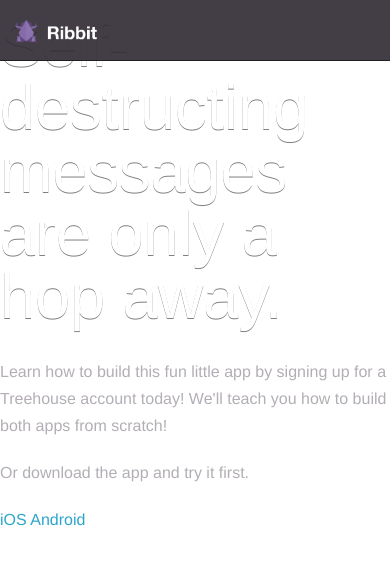
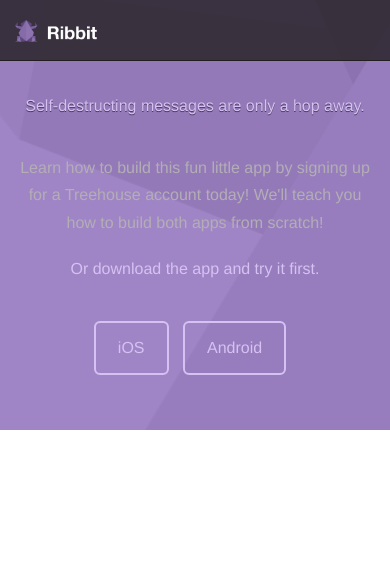
Before and after one commit to pencilskirt/Ribbit_remote, a plain HTML site: page index.html in a window 390 px wide. Drawn offline with Linux system fonts and the light colour scheme.

Commit message:
Built and styled headline panel and buttons. Added rules to media query for small screens.

```diff
--- a/css/my-styles.css
+++ b/css/my-styles.css
@@ -1,3 +1,8 @@
+/* Global
+================================ */
+.rnd {
+	border-radius: 6px;
+}
 
 /* Type
 ================================ */
@@ -32,6 +37,31 @@ p {
 	line-height: 2.4;
 }
 
+.lead {
+	color: #d5c1f2;
+	margin-bottom: 70px;
+}
+
+.lead:nth-of-type(2) {
+	font-size: initial;
+	margin-bottom: 20px;
+}
+
+/* Banner Headline
+================================ */
+
+.headline {
+	background: #a085c6 url('../img/main-bg.png') no-repeat 200% 100%;
+	padding: 200px 0 140px 0;
+	margin-bottom: 70px;
+}
+
+.device {
+	width: 345px;
+	height: 589px;
+	background: url('../img/device-hero.png') no-repeat;
+}
+
 /* Layout
 ================================ */
 
@@ -61,6 +91,24 @@ p {
 	background-size: 100%;
 }
 
+/* Buttons
+================================= */
+
+.btn-dl {
+	color: inherit;
+	border: solid 2px;
+	margin-right: 10px;
+	padding: 12px 22px;
+	display: inline-block;
+}
+
+.btn-dl:hover {
+background-color: #fff;
+border-color: #fff;
+color: #957bba;
+}
+
+
 /* Media Queries
 ================================= */
 
@@ -71,4 +119,22 @@ p {
 	.main-logo {
 		width: 82px;
 	}
+
+	.headline {
+		text-align: center;
+		padding-top: 95px;
+		padding-bottom: 15px;
+		margin-bottom: 32px;
+		background-position: 10% 10%;
+	}
+
+	h1 {
+		font-size: 2.25em;
+	}
+
+	.headline .lead {
+		font-size: 1em;
+		margin-bottom: 40px;
+	}
+
 }
--- a/index.html
+++ b/index.html
@@ -20,16 +20,26 @@
     </nav>
   </div><!-- Top Bar -->
 
-  <!-- Banner -->
-  <div>
-    <h1>Self-destructing messages are only a hop away.</h1>
-    <p>Learn how to build this fun little app by signing up for a Treehouse account today! We'll teach you how to build both apps from scratch!</p>
-    <p>Or download the app and try it first.</p>
-    <p>
-      <a href="#">iOS</a>
-      <a href="#">Android</a>
-    </p>
-  </div><!-- End Banner -->
+  <!-- Headline -->
+<div class="headline">
+  <div class="row">
+    <div class="large-6 columns">
+      <h1 class="lead">Self-destructing messages are only a hop away.</h1>
+        <p>Learn how to build this fun little app by signing up for a Treehouse account today! We'll teach you how to build both apps from scratch!</p>
+        <p class="lead">Or download the app and try it first.</p>
+        <p class="lead">
+          <a class="btn-dl rnd" href="#">iOS</a>
+          <a class="btn-dl rnd" href="#">Android</a>
+        </p>
+      </div>
+      <div class="large-6 hide-for-small columns">
+      <div class="device right">
+    </div>
+    </div>
+  </div>
+</div>
+<!-- End Headline -->
+
 
   <script>
   document.write('<script src=' +
```
Also changed, not shown: 1 other file.
